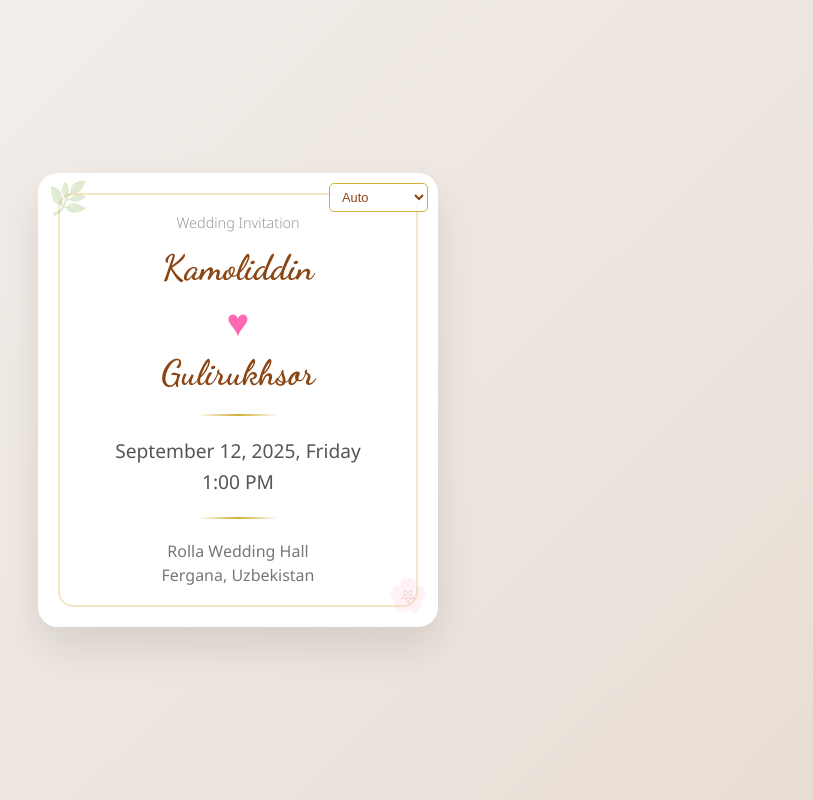
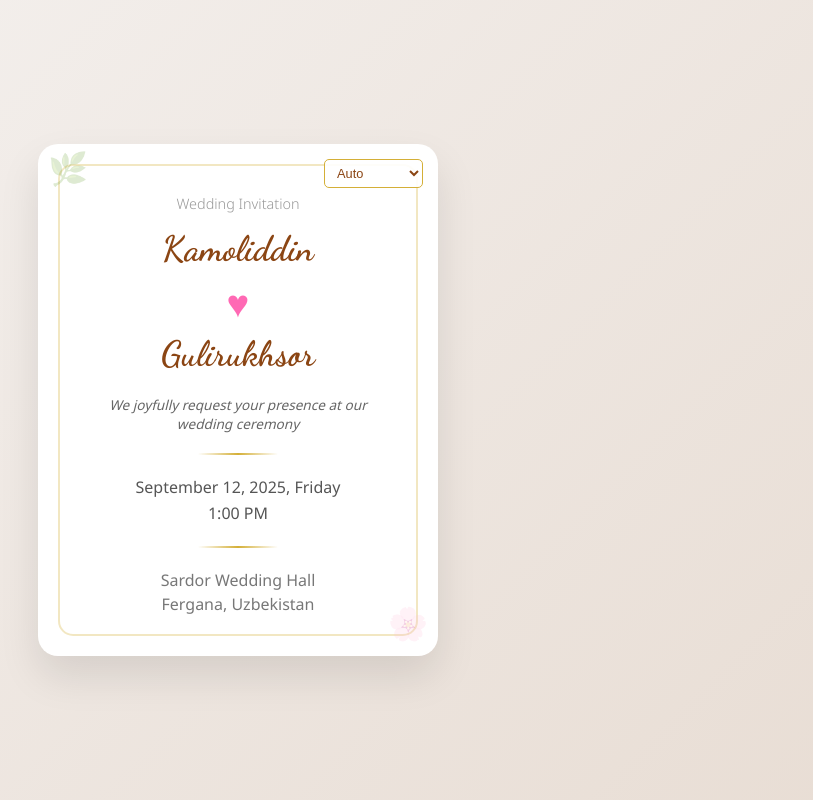
Before and after one commit to Flyukiy/wedding-invitation, a plain HTML site: page index.html in a window 1280 px wide. Shown: the whole page, without its empty margins (402-1215 px from the left). Drawn offline with Linux system fonts and the light colour scheme.

Commit message:
Fix layout issues and add invitation text

```diff
--- a/index.html
+++ b/index.html
@@ -73,8 +73,8 @@
 
         .language-selector {
             position: absolute;
-            top: 10px;
-            right: 10px;
+            top: 15px;
+            right: 15px;
             z-index: 10;
         }
 
@@ -109,7 +109,7 @@
         }
 
         .date-time {
-            font-size: 1.2rem;
+            font-size: 1rem;
             color: #555;
             margin: 20px 0;
             line-height: 1.6;
@@ -156,7 +156,18 @@
             font-size: 0.9rem;
             color: #999;
             margin-bottom: 15px;
+            margin-top: 10px;
             font-weight: 300;
+            text-align: center;
+        }
+
+        .invitation-text {
+            font-size: 0.85rem;
+            color: #666;
+            margin: 20px auto;
+            line-height: 1.4;
+            font-style: italic;
+            max-width: 280px;
         }
 
         @media (max-width: 480px) {
@@ -197,6 +208,10 @@
             <div class="heart">♥</div>
             <div class="names">Gulirukhsor</div>
 
+            <div class="invitation-text" id="invitationText">
+                We joyfully request your presence at our wedding ceremony
+            </div>
+
             <div class="divider"></div>
 
             <div class="date-time" id="dateTime">
@@ -218,26 +233,30 @@
             en: {
                 title: "Kamoliddin & Gulirukhsor Wedding Day",
                 invitationHeader: "Wedding Invitation",
+                invitationText: "We joyfully request your presence at our wedding ceremony",
                 dateTime: "September 12, 2025, Friday<br>1:00 PM",
-                venue: "Rolla Wedding Hall<br>Fergana, Uzbekistan"
+                venue: "Sardor Wedding Hall<br>Fergana, Uzbekistan"
             },
             kr: {
                 title: "카몰리딘 & 굴리루크소르 결혼식",
                 invitationHeader: "결혼식 초대장",
+                invitationText: "저희의 결혼식에 참석하여 축복해 주시기를 정중히 요청드립니다",
                 dateTime: "2025년 9월 12일 금요일<br>오후 1시",
-                venue: "롤라 웨딩홀<br>페르가나, 우즈베키스탄"
+                venue: "사르도르 웨딩홀<br>페르가나, 우즈베키스탄"
             },
             uz: {
                 title: "Kamoliddin va Gulirukhsor to'yi",
                 invitationHeader: "To'y taklifi",
+                invitationText: "Sizni to'y marosimimizda qatnashishga samimiy taklif etamiz",
                 dateTime: "2025-yil 12-sentabr, juma<br>Soat 13:00",
-                venue: "Rolla to'y zali<br>Farg'ona, O'zbekiston"
+                venue: "Sardor to'y zali<br>Farg'ona, O'zbekiston"
             },
             ru: {
                 title: "Свадьба Камолиддина и Гулирухсор",
                 invitationHeader: "Свадебное приглашение",
+                invitationText: "С радостью приглашаем Вас разделить с нами этот торжественный день",
                 dateTime: "12 сентября 2025, пятница<br>13:00",
-                venue: "Свадебный зал Ролла<br>Фергана, Узбекистан"
+                venue: "Свадебный зал Сардор<br>Фергана, Узбекистан"
             }
         };
 
@@ -261,6 +280,7 @@
 
             // Update content
             document.getElementById('invitationHeader').textContent = translation.invitationHeader;
+            document.getElementById('invitationText').textContent = translation.invitationText;
             document.getElementById('dateTime').innerHTML = translation.dateTime;
             document.getElementById('venue').innerHTML = translation.venue;
             document.title = translation.title;
```
